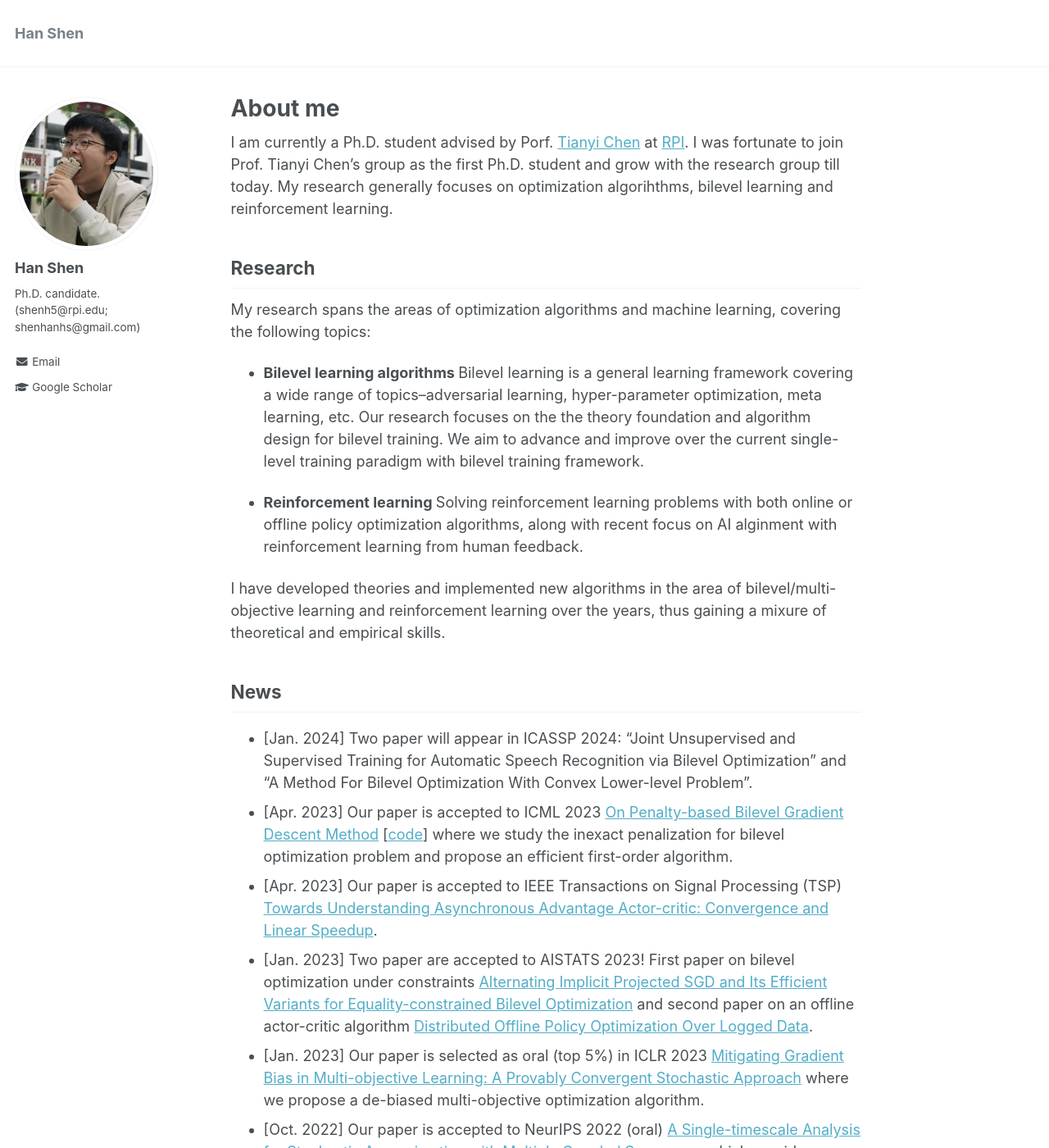
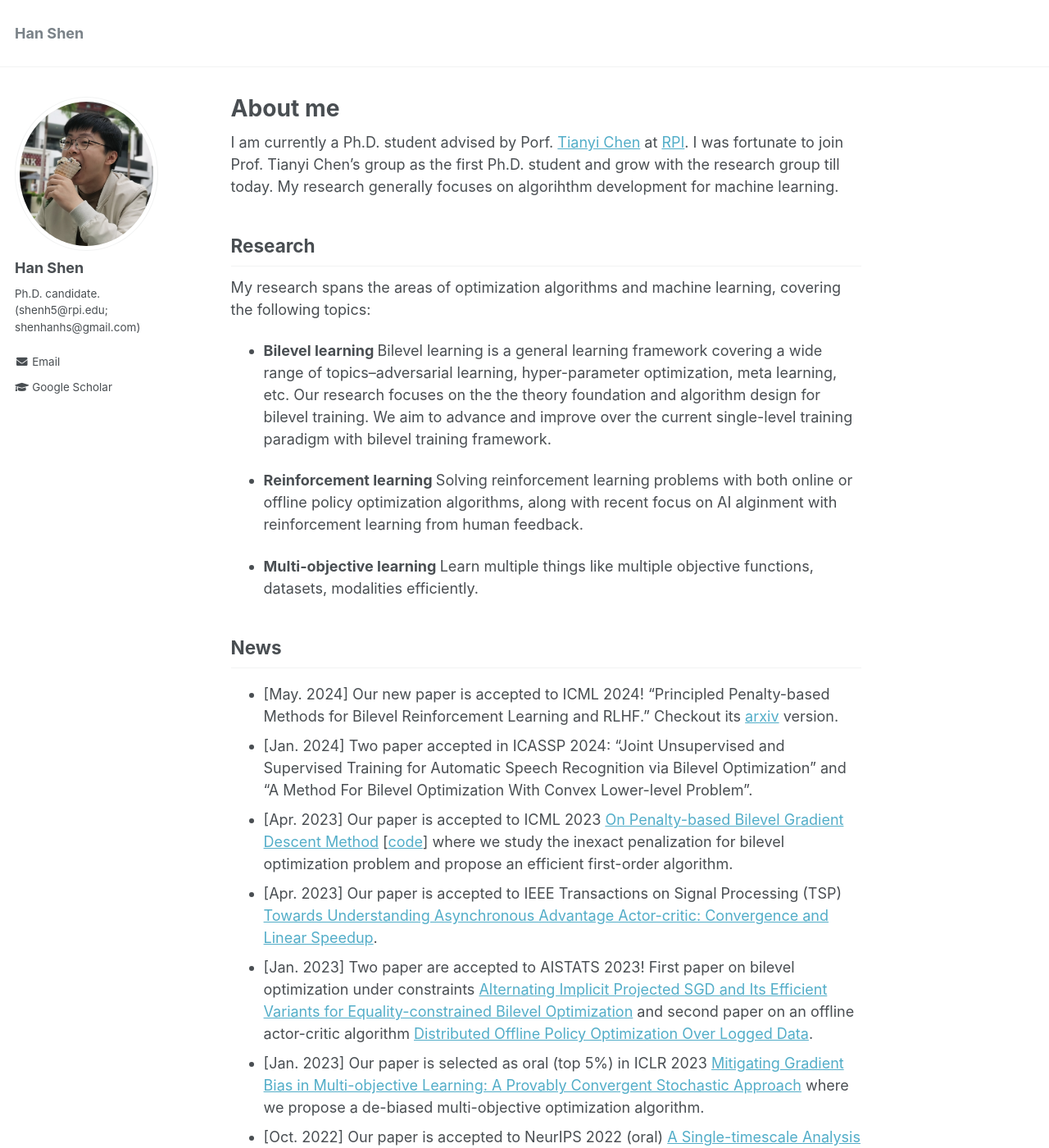
Before and after one commit to hanshen95/hanshen95.github.io, a Jekyll site: the page built from _pages/about.md, in a window 1280 px wide and 1400 px high. Shown: the whole window at 82% size. Built offline with Jekyll 4.4.1, drawn with Linux system fonts in a browser that asks for light colours; some of the changed text lies outside the part shown.

Commit message:
Update about.md

```diff
--- a/_pages/about.md
+++ b/_pages/about.md
@@ -9,7 +9,7 @@ redirect_from:
 ---
 
 
-I am currently a Ph.D. student advised by Porf. [Tianyi Chen](https://chentianyi1991.github.io/) at [RPI](https://www.rpi.edu/). I was fortunate to join Prof. Tianyi Chen's group as the first Ph.D. student and grow with the research group till today. My research generally focuses on optimization algorihthms, bilevel learning and reinforcement learning.
+I am currently a Ph.D. student advised by Porf. [Tianyi Chen](https://chentianyi1991.github.io/) at [RPI](https://www.rpi.edu/). I was fortunate to join Prof. Tianyi Chen's group as the first Ph.D. student and grow with the research group till today. My research generally focuses on algorihthm development for machine learning.
 
 
 ## Research
@@ -17,17 +17,18 @@ I am currently a Ph.D. student advised by Porf. [Tianyi Chen](https://chentianyi
 
 My research spans the areas of optimization algorithms and machine learning, covering the following topics:
 
-* <b> Bilevel learning algorithms </b> Bilevel learning is a general learning framework covering a wide range of topics--adversarial learning, hyper-parameter optimization, meta learning, etc. Our research focuses on the the theory foundation and algorithm design for bilevel training. We aim to advance and improve over the current single-level training paradigm with bilevel training framework.
+* <b> Bilevel learning </b> Bilevel learning is a general learning framework covering a wide range of topics--adversarial learning, hyper-parameter optimization, meta learning, etc. Our research focuses on the the theory foundation and algorithm design for bilevel training. We aim to advance and improve over the current single-level training paradigm with bilevel training framework.
 
 * <b> Reinforcement learning </b> Solving reinforcement learning problems with both online or offline policy optimization algorithms, along with recent focus on AI alginment with reinforcement learning from human feedback.
 
-I have developed theories and implemented new algorithms in the area of bilevel/multi-objective learning and reinforcement learning over the years, thus gaining a mixure of theoretical and empirical skills.
+* <b> Multi-objective learning </b> Learn multiple things like multiple objective functions, datasets, modalities efficiently.
 
 
 
 
 ## News
-* [Jan. 2024] Two paper will appear in ICASSP 2024: "Joint Unsupervised and Supervised Training for Automatic Speech Recognition via Bilevel Optimization" and "A Method For Bilevel Optimization With Convex Lower-level Problem".
+* [May. 2024] Our new paper is accepted to ICML 2024! "Principled Penalty-based Methods for Bilevel Reinforcement Learning and RLHF." Checkout its [arxiv](https://arxiv.org/abs/2402.06886) version.
+* [Jan. 2024] Two paper accepted in ICASSP 2024: "Joint Unsupervised and Supervised Training for Automatic Speech Recognition via Bilevel Optimization" and "A Method For Bilevel Optimization With Convex Lower-level Problem".
 * [Apr. 2023] Our paper is accepted to ICML 2023 [On Penalty-based Bilevel Gradient Descent Method](https://arxiv.org/abs/2302.05185) [[code](https://github.com/hanshen95/penalized-bilevel-gradient-descent)] where we study the inexact penalization for bilevel optimization problem and propose an efficient first-order algorithm.
 * [Apr. 2023] Our paper is accepted to IEEE Transactions on Signal Processing (TSP) [Towards Understanding Asynchronous Advantage Actor-critic: Convergence and Linear Speedup](https://arxiv.org/abs/2012.15511).
 * [Jan. 2023] Two paper are accepted to AISTATS 2023! First paper on bilevel optimization under constraints [Alternating Implicit Projected SGD and Its Efficient Variants for Equality-constrained Bilevel Optimization](https://arxiv.org/abs/2211.07096) and second paper on an offline actor-critic algorithm [Distributed Offline Policy Optimization Over Logged Data](https://hanshen95.github.io/).
@@ -41,13 +42,17 @@ I have developed theories and implemented new algorithms in the area of bilevel/
 
 ## Publications
 
+* <b>Principled Penalty-based Methods for Bilevel Reinforcement Learning and RLHF</b>\
+*<b>Han Shen</b>, Zhuoran Yang, Tianyi Chen*\
+ICML 2024. [[arxiv](https://arxiv.org/abs/2402.06886)]
+
 * <b>Joint Unsupervised and Supervised Training for Automatic Speech Recognition via Bilevel Optimization</b>\
 *A.F.M. Saif, Xiaodong Cui, <b>Han Shen</b>, Songtao Lu, Brian Kingsbury, Tianyi Chen*\
-to appear in ICASSP 2024.
+ICASSP 2024.
 
 * <b>A Method For Bilevel Optimization With Convex Lower-level Problem</b>\
 *<b>Han Shen</b>, Santiago Paternain, Gaowen Liu, Ramana Kompella, Tianyi Chen*\
-to appear in ICASSP 2024.
+ICASSP 2024.
 
 * <b>On Penalty-based Bilevel Gradient Descent Method</b>\
 *<b>Han Shen</b>, Quan Xiao, Tianyi Chen*\
```
Also changed, not shown: other parts of _pages/about.md (+1 -1 lines).
